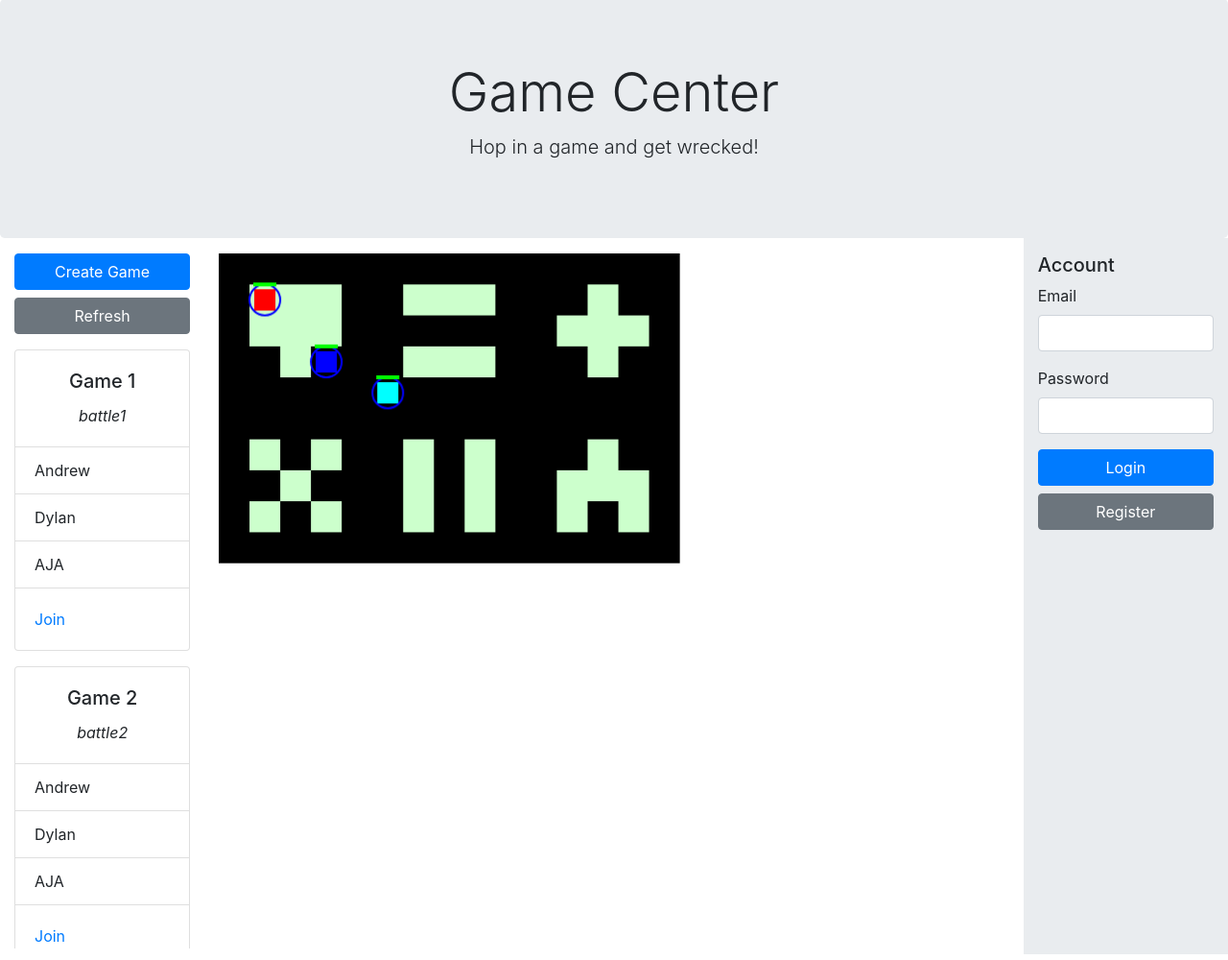
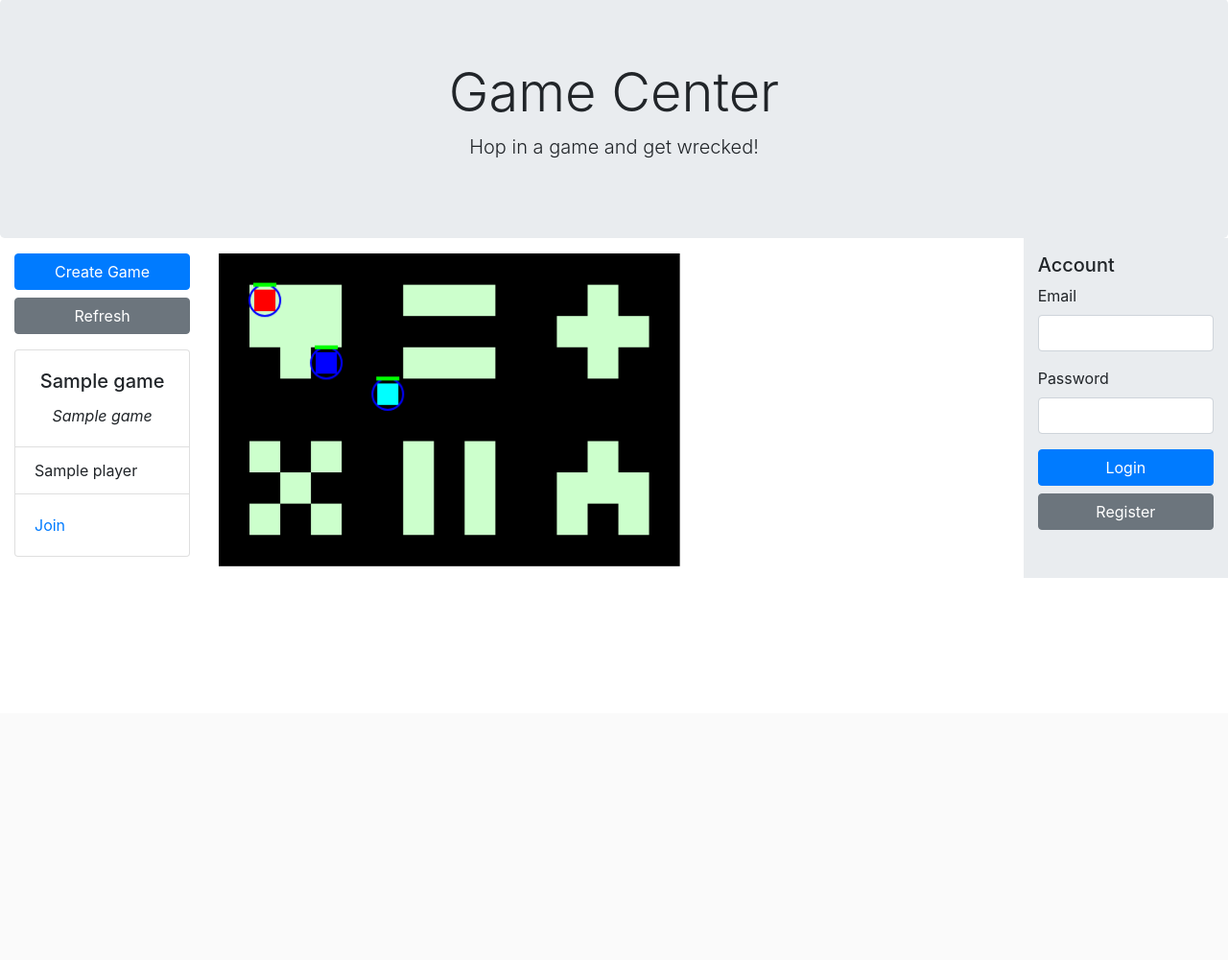
Before and after one commit to andbass/Strategy-Game, a Flask app: template templates/index.html in a window 1280 px wide. Shown: the part 57-1057 px from the top of the page at 96% size. After the commit the page ends 659 px from the top, so only its background shows below. Run offline with Flask 2, Linux system fonts and the light colour scheme; tables that the repository leaves empty hold one stand-in row (values such as "Sample post"); the template is opened without the code that fills it: values that come from a table or form of the project are taken from there, most other values are stand-ins (such as "Sample title", 1, 10 or a date in 2020); some libraries are stand-ins or nearby versions.

Commit message:
Support for viewing games

```diff
--- a/db.py
+++ b/db.py
@@ -11,11 +11,14 @@ class User(db.Model, UserMixin):
     current_game = db.relationship('Game', back_populates="players")
 
     email = db.Column(db.String(120), unique=True, nullable=False)
+    name = db.Column(db.String(120), unique=True, nullable=False)
     password = db.Column(db.String(120), unique=True, nullable=False)
 
 class Game(db.Model):
     id = db.Column(db.Integer, primary_key=True)
+
     name = db.Column(db.String(120), unique=True, nullable=False)
+    map_name = db.Column(db.String(120), unique=True, nullable=False)
 
     players = db.relationship("User", back_populates="current_game")
     state = db.Column(db.PickleType(protocol=3), nullable=False)
--- a/static/css/style.css
+++ b/static/css/style.css
@@ -2,6 +2,10 @@
 .jumbotron {
     text-align: center;
     margin-bottom: 0;
+}
+
+.main-panel > .row:first-child {
+    min-height: 20rem;
 }
 
 .main-panel > .row > * {
--- a/static/js/index.js
+++ b/static/js/index.js
@@ -1,16 +1,3 @@
-
-function onCreateGame(evt) {
-    var self = this;
-
-    evt.preventDefault()
-    var data = $("#create-game-modal form").serialize()
-
-    $(self).attr("disabled", true)
-    $.post("/game", data, function(data) {
-        $(self).removeAttr("disabled")
-        $("#create-game-modal").modal("hide")
-    })
-}
 
 $(document).ready(function() {
     var socket = io.connect('http://' + document.domain + ':' + location.port);
@@ -21,7 +8,4 @@ $(document).ready(function() {
     $('#create-game-modal').on('hidden.bs.modal', function(){
         $(this).find('form')[0].reset();
     });
-
-    $(".create-btn").click(onCreateGame)
-    $(".login-btn").click(onLogin)
 })
--- a/templates/index.html
+++ b/templates/index.html
@@ -32,11 +32,11 @@
                         </button>
                     </div>
                     <div class="modal-body">
-                        {{ wtf.quick_form(game_form, action="/game") }}
+                        {{ wtf.quick_form(game_form, action="/game", id="game-form") }}
                     </div>
                     <div class="modal-footer">
                         <button type="button" class="btn btn-secondary" data-dismiss="modal">Cancel</button>
-                        <button type="button" class="create-btn btn btn-primary">Create</button>
+                        <button type="submit" class="create-btn btn btn-primary" form="game-form">Create</button>
                     </div>
                     {% else %}
                     <div class="modal-header">
@@ -84,48 +84,22 @@
                         <button class="refresh-btn btn btn-secondary btn-block">Refresh</button>
                     </div>
                     <div class="game-list">
+                        {% for game in games %}
                         <div class="game-listing card">
                             <div class="card-body">
-                                <h5 class="name card-title">Game 1</h5>
-                                <p class="map-name card-text">battle1</p>
+                                <h5 class="name card-title">{{ game.name }}</h5>
+                                <p class="map-name card-text">{{ game.map_name }}</p>
                             </div>
                             <ul class="player-list list-group list-group-flush">
-                                <li class="list-group-item">Andrew</li>
-                                <li class="list-group-item">Dylan</li>
-                                <li class="list-group-item">AJA</li>
+                                {% for player in game.players %}
+                                <li class="list-group-item">{{ player.name }}</li>
+                                {% endfor %}
                             </ul>
                             <div class="game-panel card-body">
                                 <a href="#" class="card-link">Join</a>
                             </div>
                         </div>
-                        <div class="game-listing card">
-                            <div class="card-body">
-                                <h5 class="name card-title">Game 2</h5>
-                                <p class="map-name card-text">battle2</p>
-                            </div>
-                            <ul class="player-list list-group list-group-flush">
-                                <li class="list-group-item">Andrew</li>
-                                <li class="list-group-item">Dylan</li>
-                                <li class="list-group-item">AJA</li>
-                            </ul>
-                            <div class="game-panel card-body">
-                                <a href="#" class="card-link">Join</a>
-                            </div>
-                        </div>
-                        <div class="game-listing card">
-                            <div class="card-body">
-                                <h5 class="name card-title">Game 3</h5>
-                                <p class="map-name card-text">battle3</p>
-                            </div>
-                            <ul class="player-list list-group list-group-flush">
-                                <li class="list-group-item">Andrew</li>
-                                <li class="list-group-item">Dylan</li>
-                                <li class="list-group-item">AJA</li>
-                            </ul>
-                            <div class="game-panel card-body">
-                                <a href="#" class="card-link">Join</a>
-                            </div>
-                        </div>
+                        {% endfor %}
                     </div>
                 </div>
                 <div class="canvas-panel {% if current_user.is_authenticated %} col-sm-10 {% else %} col-sm-8 {% endif %}">
```
Also changed, not shown: pages.py (added, +11 -0 lines), strategy.py (+19 -7 lines).
